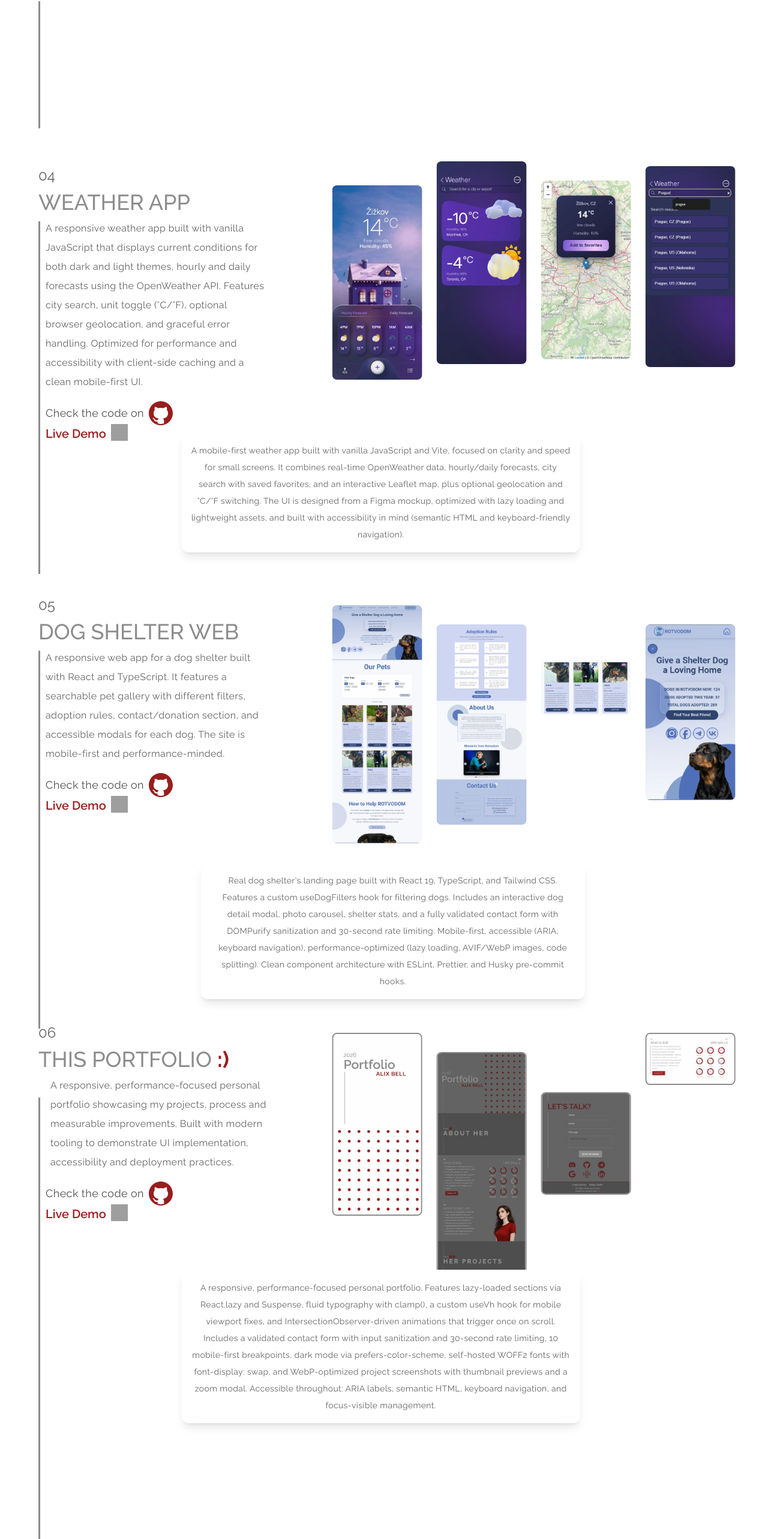
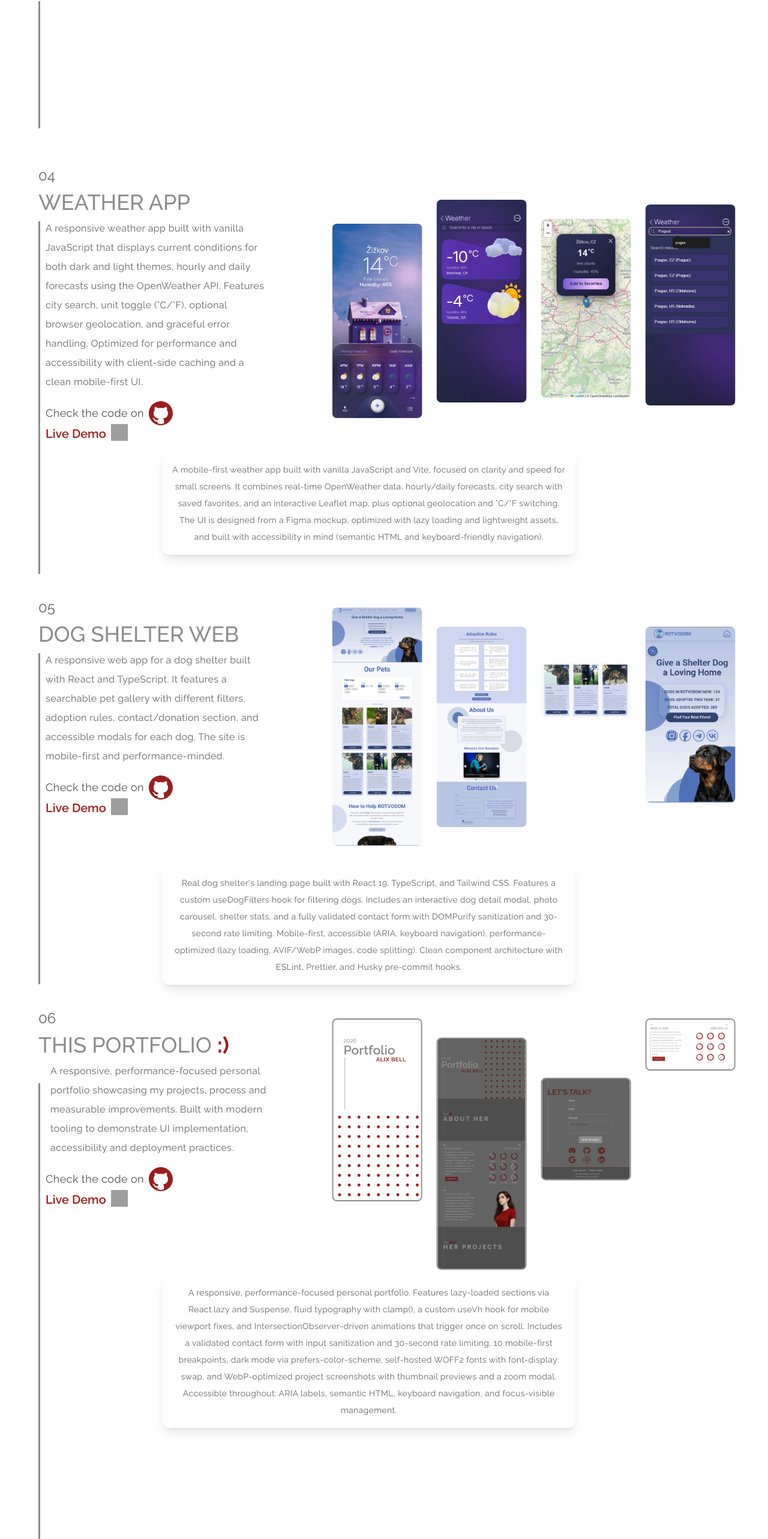
Before and after one commit to bavayra/Portfolio, a React (Vite) app: page / in a window 1280 px wide. Shown: the part 2751-5317 px from the top of the page at 60% size. Built offline with nearby package versions, Linux system fonts and the light colour scheme; grey boxes are pictures that could not be loaded.

Commit message:
style(Projects-1280): icreased w of the full descriptions' containers. Corrected top positioning and heights of dividers for WeatherApp and DogShelter

```diff
--- a/src/index.css
+++ b/src/index.css
@@ -348,7 +348,7 @@
     --section-bot-div-height: clamp(188px, calc(-28px + 30vh), 272px);
     --section-bot-div-top: clamp(280px, calc(-52.308px + 46.154vh), 400px);
 
-    --block-div-md-h: 630px;
+    --block-div-md-h: 552px;
     --block-div-lg-h: 588px;
     --name-year-size: 3rem;
   }
--- a/src/sections/DogShelter.tsx
+++ b/src/sections/DogShelter.tsx
@@ -10,7 +10,7 @@ export const DogShelter = () => {
 
   if (!project) return null;
   return (
-    <section className="relative desktop-lg:ml-10 h-auto pt-8 pb-2 desktop-md:pb-10 ml-3 tablet-sm:ml-12 ">
+    <section className="relative desktop-sm:pb-10  desktop-lg:ml-10 h-auto pt-8 pb-2 desktop-md:pb-10 ml-3 tablet-sm:ml-12 ">
       <Divider
         widthPx="var(--hero-div-w)"
         heightPx="var(--block-div-md-h)"
@@ -55,7 +55,7 @@ export const DogShelter = () => {
 
         <ProjectDesc
           text={project.descriptionFull ?? ""}
-          className="desktop-md:max-w-160 desktop-md:-translate-x-1/3 desktop-md:mt-2 desktop-xl:text-lg"
+          className="desktop-md:max-w-172 desktop-md:-translate-x-1/3 desktop-md:mt-2 desktop-xl:text-lg"
         />
       </div>
     </section>
--- a/src/sections/Portfolio.tsx
+++ b/src/sections/Portfolio.tsx
@@ -50,12 +50,12 @@ export const Portfolio = () => {
             images={project.images}
             technologies={project.technologies}
             links={{ live: project.liveUrl }}
-            className="phone-md:gap-x-6"
+            className="phone-md:gap-x-6 phone-lg:gap-x-0"
           />
         </div>
         <ProjectDesc
           text={project.descriptionFull ?? ""}
-          className="desktop-md:max-w-166 desktop-md:-translate-x-1/3 desktop-lg:mt-3 desktop-xl:text-lg"
+          className="desktop-md:max-w-172 desktop-md:-translate-x-1/3 desktop-lg:mt-3 desktop-xl:text-lg desktop-sm:mt-0"
         />
       </div>
     </section>
--- a/src/sections/WeatherApp.tsx
+++ b/src/sections/WeatherApp.tsx
@@ -46,7 +46,7 @@ export const WeatherApp = () => {
           topPx="var(--weather-screen-div-top)"
           className="desktop-sm:hidden"
         />
-        <div className="desktop-sm:col-start-2 desktop-sm:row-start-1 desktop-sm:row-span-2 ml-3">
+        <div className="desktop-sm:col-start-2 desktop-sm:row-start-1 desktop-sm:row-span-2 desktop-md:mt-16 ml-3">
           <ProjectScreen
             title={project.title}
             description={project.description}
@@ -57,7 +57,7 @@ export const WeatherApp = () => {
         </div>
         <ProjectDesc
           text={project.descriptionFull ?? ""}
-          className="desktop-md:max-w-166 desktop-md:-translate-x-1/3 desktop-lg:mt-3 desktop-xl:text-lg"
+          className="desktop-md:max-w-172 desktop-md:mt-0 desktop-md:-translate-x-1/3 desktop-lg:mt-3 desktop-xl:text-lg"
         />
       </div>
     </section>
```
